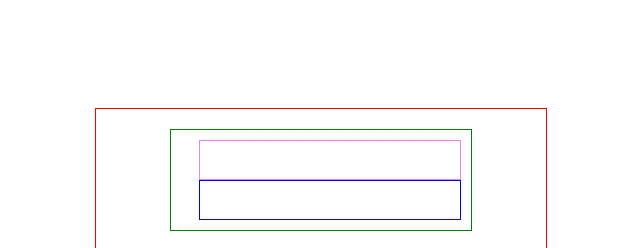
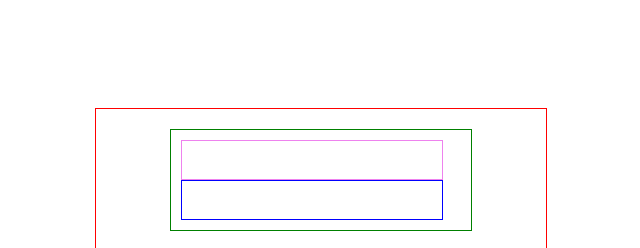
Before and after one commit to TruDarksider/calculator, a plain HTML site: page index.html in a window 1280 px wide. Shown: the top 248 px of the page, without its empty margins (319-959 px from the left). Drawn offline with Linux system fonts and the light colour scheme.

Commit message:
Modified disply layout

```diff
--- a/styles.css
+++ b/styles.css
@@ -39,6 +39,8 @@ align-items: center;
     width: 260px;
     display: flex;
     flex: 1;
+    align-items: flex-end;
+    justify-content: end;
 }
 
 #display {
@@ -51,8 +53,6 @@ height: 80px;
 flex-direction: column;
 display: flex;
 flex: 0 1 auto;
-align-items: flex-end;
-justify-content: end;
 }
 
 #history{
@@ -60,6 +60,8 @@ justify-content: end;
     width: 260px;
     display: flex;
     flex: 1;
+    align-items: flex-end;
+    justify-content: end;
 }
 
 #numbers {
```
